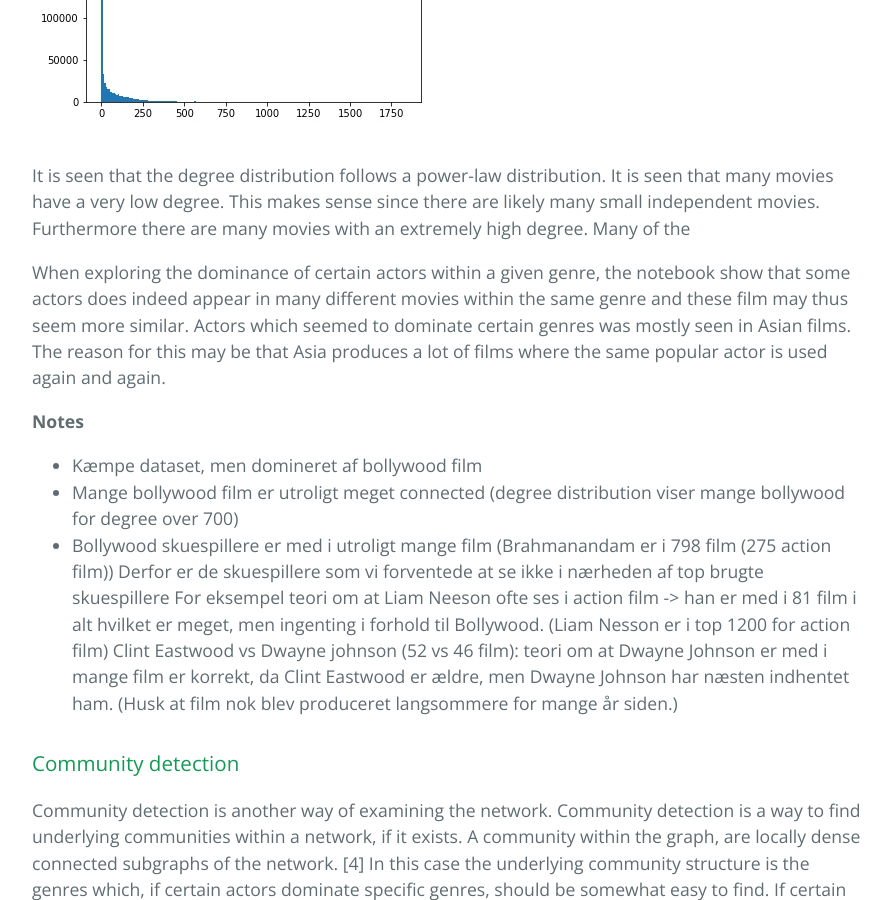
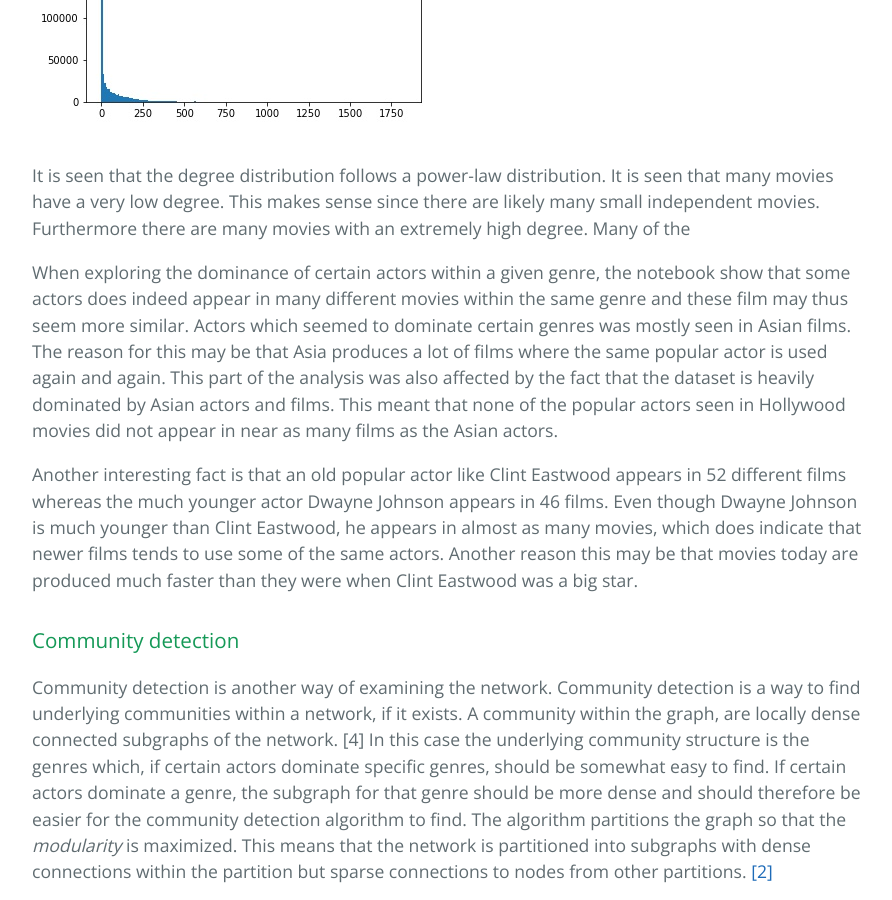
Before and after one commit to MBJohansen/Social-Graphs-Project, a Jekyll site: the page built from docs/network.md, in a window 1280 px wide and 900 px high, scrolled down 860 px. Shown: the whole window, without its empty margins (192-1084 px from the left). Built offline with Jekyll 4.4.1, drawn with Linux system fonts in a browser that asks for light colours; our own code applies the rules of GitHub Pages for plain Markdown files.

Commit message:
Website: Network

```diff
--- a/docs/network.md
+++ b/docs/network.md
@@ -12,20 +12,9 @@ The initial analysis of the network included making a degree distribution.
 
 It is seen that the degree distribution follows a power-law distribution. It is seen that many movies have a very low degree. This makes sense since there are likely many small independent movies. Furthermore there are many movies with an extremely high degree. Many of the
 
-When exploring the dominance of certain actors within a given genre, the notebook show that some actors does indeed appear in many different movies within the same genre and these film may thus seem more similar. Actors which seemed to dominate certain genres was mostly seen in Asian films. The reason for this may be that Asia produces a lot of films where the same popular actor is used again and again.
+When exploring the dominance of certain actors within a given genre, the notebook show that some actors does indeed appear in many different movies within the same genre and these film may thus seem more similar. Actors which seemed to dominate certain genres was mostly seen in Asian films. The reason for this may be that Asia produces a lot of films where the same popular actor is used again and again. This part of the analysis was also affected by the fact that the dataset is heavily dominated by Asian actors and films. This meant that none of the popular actors seen in Hollywood movies did not appear in near as many films as the Asian actors.
 
-
-**Notes**
-- Kæmpe dataset, men domineret af bollywood film
-- Mange bollywood film er utroligt meget connected (degree distribution viser mange bollywood for degree over 700)
-- Bollywood skuespillere er med i utroligt mange film (Brahmanandam er i 798 film (275 action film))
-   Derfor er de skuespillere som vi forventede at se ikke i nærheden af top brugte skuespillere
-   For eksempel teori om at Liam Neeson ofte ses i action film -> han er med i 81 film i alt hvilket er meget, men ingenting i forhold til Bollywood. (Liam Nesson er i top 1200 for action film)
-   Clint Eastwood vs Dwayne johnson (52 vs 46 film): teori om at Dwayne Johnson er med i mange film er korrekt, da Clint Eastwood er ældre, men Dwayne Johnson har næsten indhentet ham. (Husk at film nok blev produceret langsommere for mange år siden.)
-
-
-
-
+Another interesting fact is that an old popular actor like Clint Eastwood appears in 52 different films whereas the much younger actor Dwayne Johnson appears in 46 films. Even though Dwayne Johnson is much younger than Clint Eastwood, he appears in almost as many movies, which does indicate that newer films tends to use some of the same actors. Another reason this may be that movies today are produced much faster than they were when Clint Eastwood was a big star.
 
 
 ### Community detection
```
